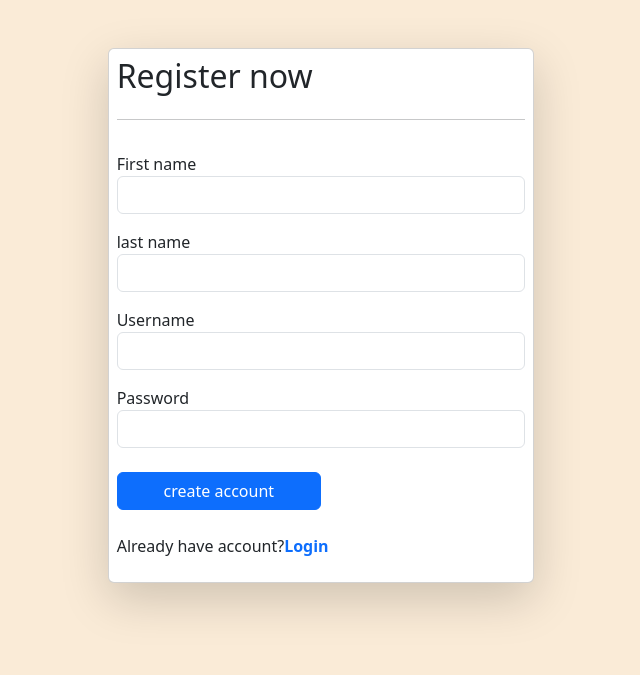
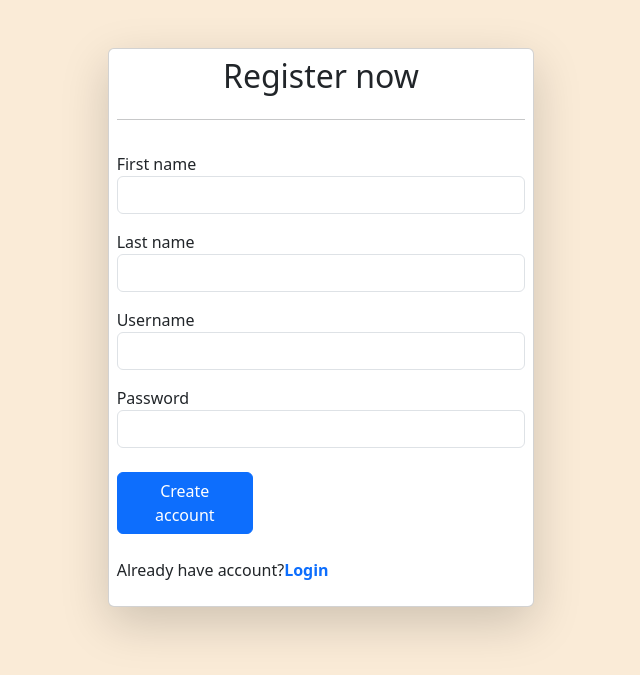
Before and after one commit to Krupa2007/water-filter, a Django app: page /register/ in a window 1280 px wide. Shown: the top 675 px of the page, without its empty margins (319-959 px from the left). Run offline with Django 5.2, Linux system fonts and the light colour scheme.

```diff
--- a/filapp/templates/home.html
+++ b/filapp/templates/home.html
@@ -82,8 +82,8 @@
 
 <div class="main" >
 
-     <h1 class="heading" style=" margin-left: 20px; margin-top: 20px; font-size: 60px; color: white;
-     "><b>WATER FILTER </b></h1>
+     <h1 class="heading" style=" margin-left: 20px; margin-top: 20px; font-size: 60px; color: rgb(243, 13, 13);
+     "><b><center>AQUANOVA</center></b></h1>
      <br>
      <p style="font-size: 20px; font-family: 'Times New Roman', Times, serif; color: white;">"Pure Water, Healthier Life."<br>
         Enjoy clean, safe, and refreshing drinking water with our advanced water filtration solutions. Protect your family's health with every drop.</p>
--- a/filapp/templates/login.html
+++ b/filapp/templates/login.html
@@ -30,7 +30,7 @@
     <form class="col-3 mx-auto card p-2 shadow-lg  m-5" method="post"  enctype="multipart/form-data">
             {% csrf_token %}
              <!--security -->
-            <h2>Login </h2>
+            <h2><center>Login</center></h2>
             <hr>
             {% if messages %}
                  {% for message in messages %}
--- a/filapp/templates/main.html
+++ b/filapp/templates/main.html
@@ -97,7 +97,7 @@
                 <ul class="dropdown-menu dropdown-menu-dark text-small shadow" aria-labelledby="dropdownUser1">
                      <li><a class="dropdown-menu-item dropdown-item" href="#">Profile</a></li>
                     <li><hr class="dropdown-divider"></li>
-                    <li><a class="dropdown-menu-item dropdown-item" href="#">Sign out</a></li>
+                    <li><a class="dropdown-menu-item dropdown-item" href="/home/">Sign out</a></li>
                 </ul>
             </div>
         </div>
--- a/filapp/templates/register.html
+++ b/filapp/templates/register.html
@@ -29,7 +29,7 @@
     <form class="col-4 mx-auto card p-2 shadow-lg  m-5" method="post"  enctype="multipart/form-data">
             {% csrf_token %}
              <!--security -->
-            <h2>Register now</h2>
+            <h2><center>Register now</center></h2>
             <hr>
              {% if messages %}
                  {% for message in messages %}
@@ -45,7 +45,7 @@
                 <input name="first_name" required type="text" class="form-control">
             </div>
             <div class="mt-3">
-                <label for="exampleInputEmail1">last name</label>
+                <label for="exampleInputEmail1">Last name</label>
                 <input name="last_name " required type="text" class="form-control">
 
 
@@ -60,7 +60,7 @@
             </div>
             <br>
 
-                 <button type="submit" class="btn btn-primary col-6">create account </button>
+                 <button type="submit" class="btn btn-primary col-4 ">Create account </button>
             <br>
            <p>Already have account?<a href="/login/" style="text-decoration: none;"><b>Login</b></a>
 
--- a/filter/urls.py
+++ b/filter/urls.py
@@ -42,9 +42,6 @@ urlpatterns = [
       path('export/', export_page, name='export_pdf'),
 
 
-
-
-
 ]
 
 if settings.DEBUG:
```
Also changed, not shown: db.sqlite3.
